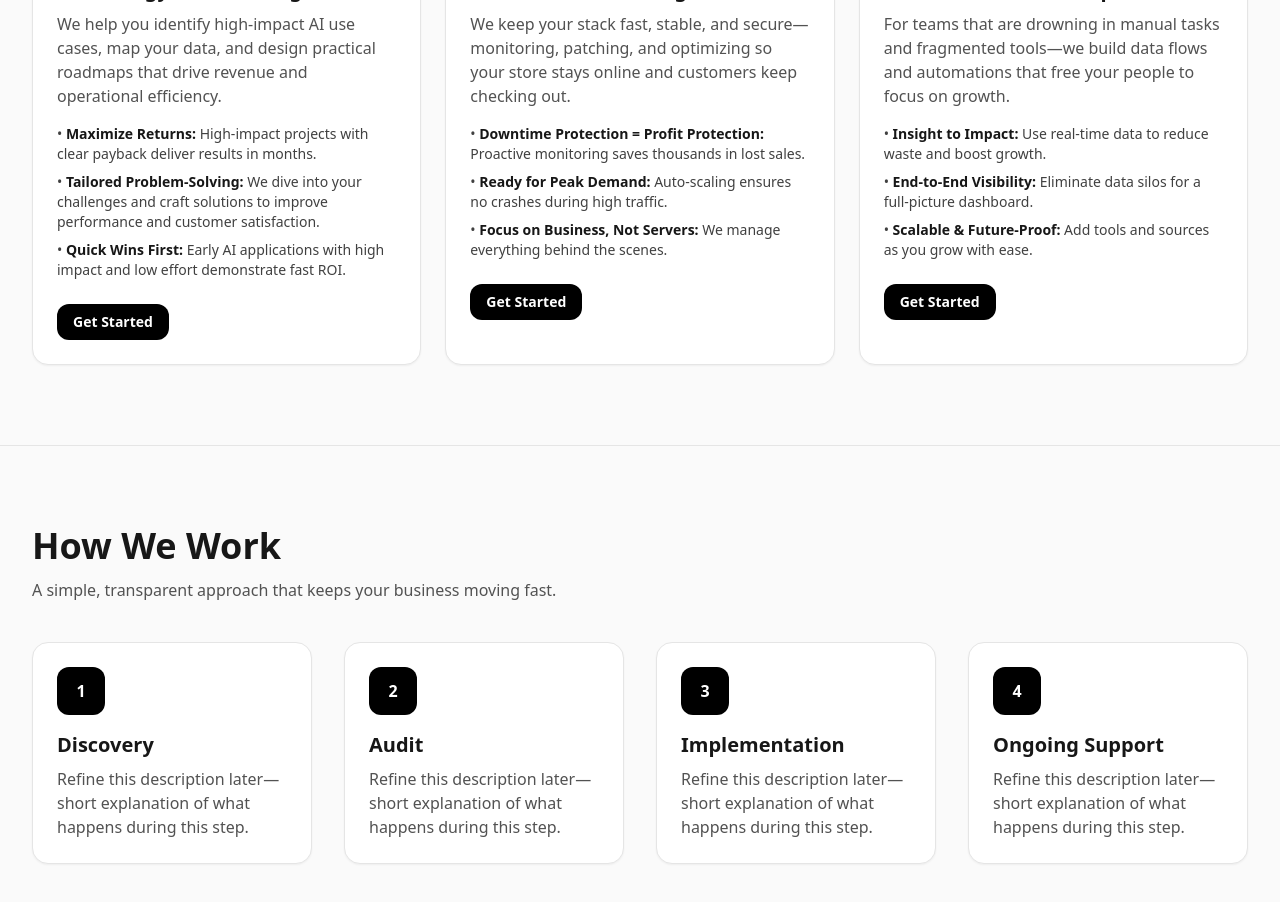
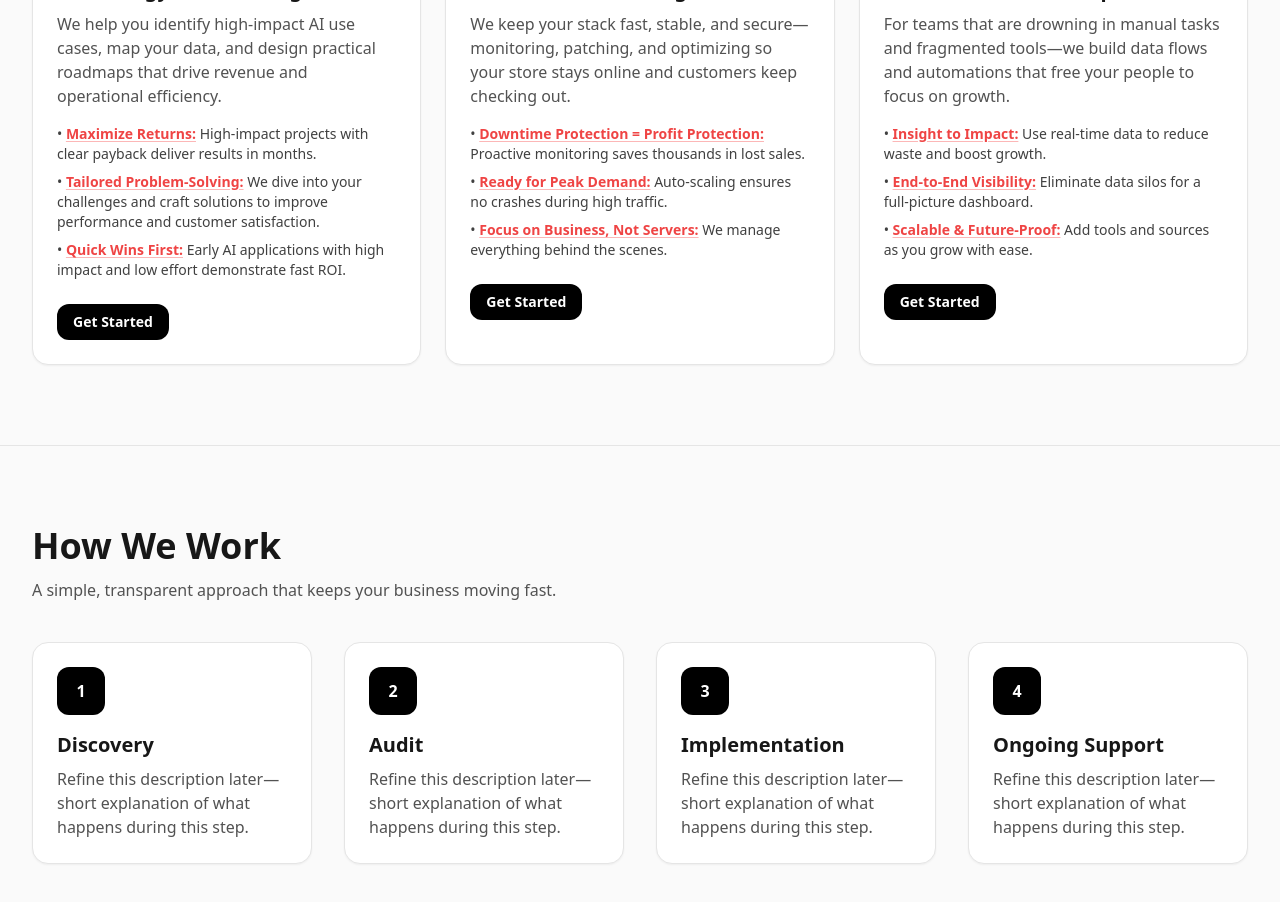
Before and after one commit to xdragontech/xdragon-site, a Next.js app: page / in a window 1280 px wide. Shown: the part 1300-2202 px from the top of the page. Built offline with nearby package versions, Linux system fonts and the light colour scheme.

Commit message:
red underline

```diff
--- a/components/BusinessWebsite.tsx
+++ b/components/BusinessWebsite.tsx
@@ -235,7 +235,7 @@ export default function BusinessWebsite() {
 
                     return (
                       <li key={idx}>
-                        • <span className="font-semibold text-neutral-900">{head}</span> {rest}
+                        • <span className="font-semibold text-red-500 underline underline-offset-2 decoration-red-300/80">{head}</span> {rest}
                       </li>
                     );
                   })}
```
